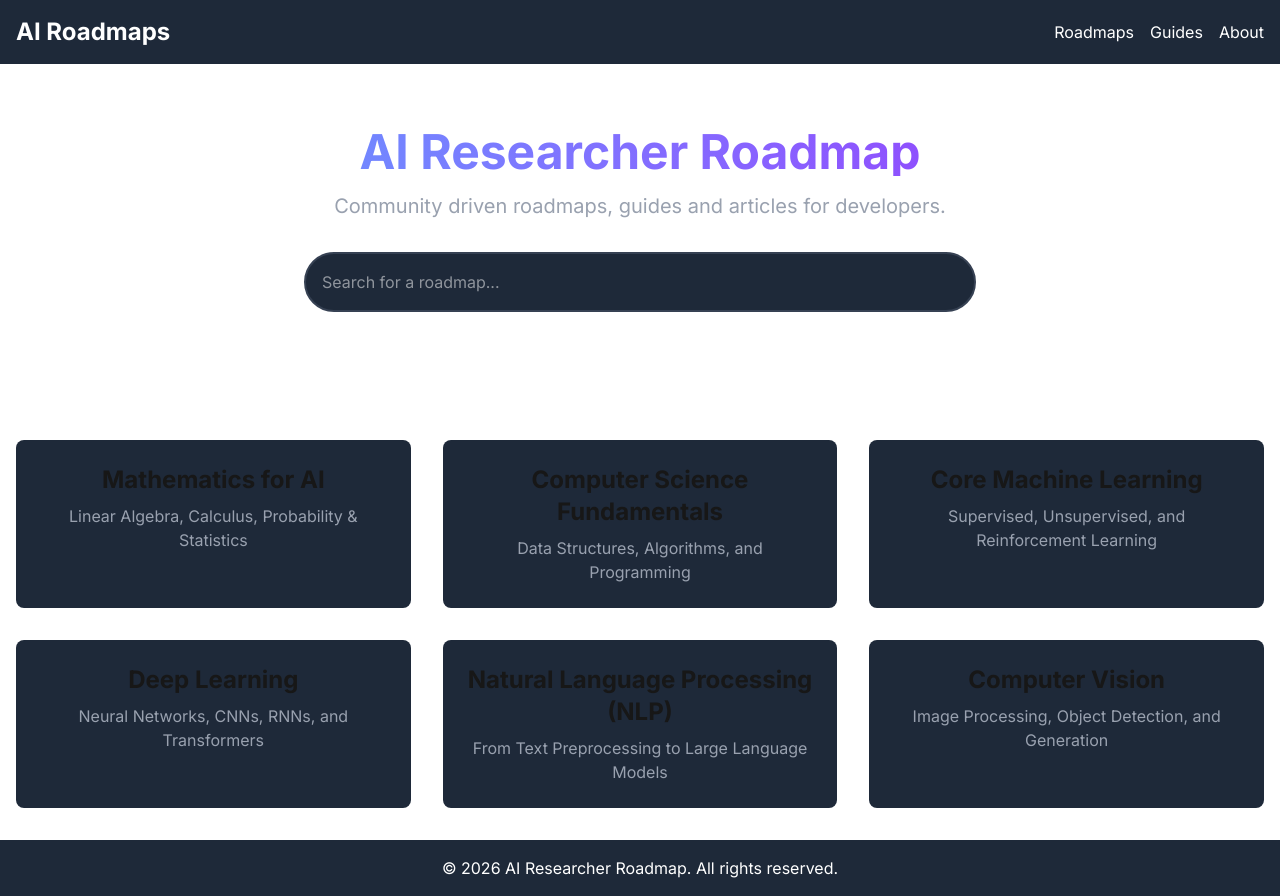
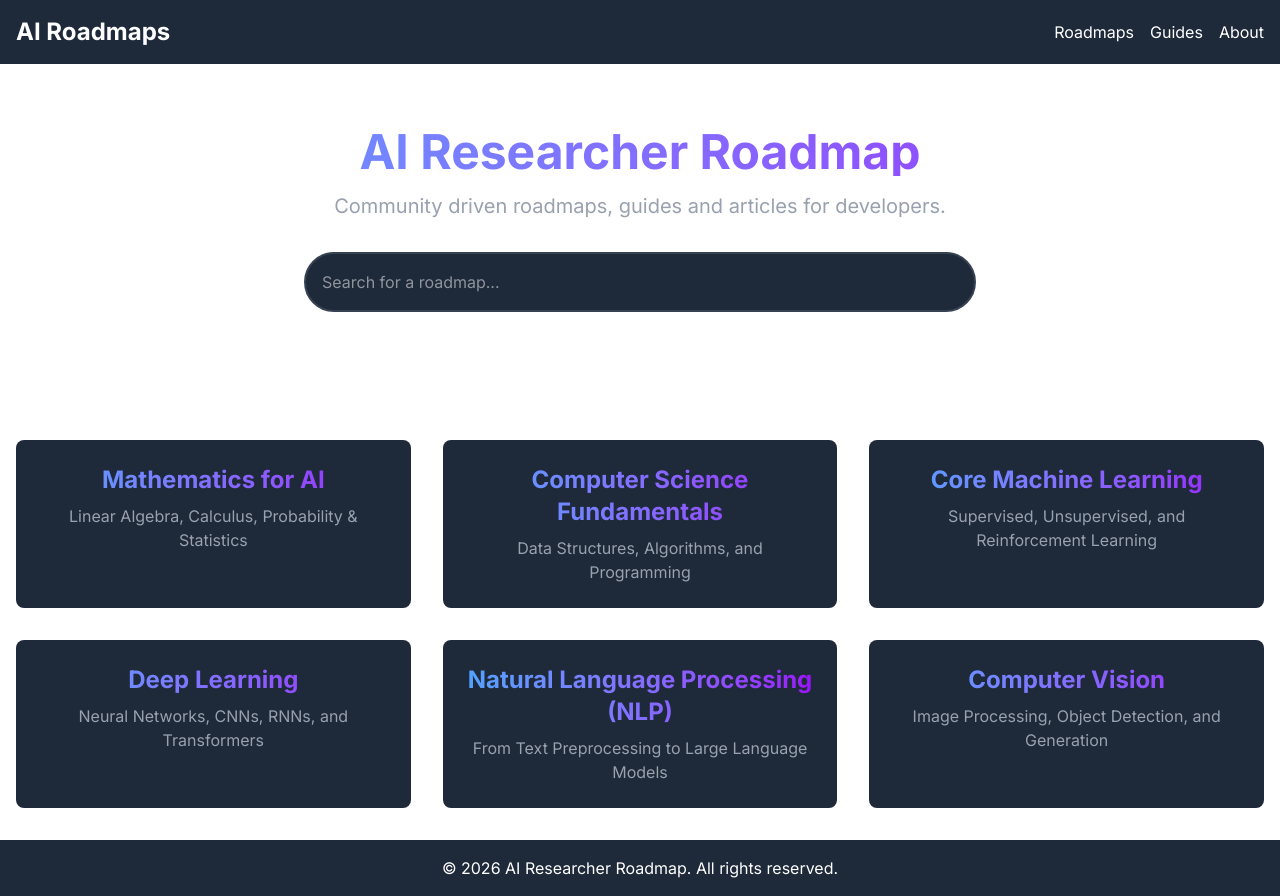
Before and after one commit to ishandutta2007/ai-researcher-roadmap-website, a Next.js app: page /ai-researcher-roadmap-website/ in a window 1280 px wide. Built offline with nearby package versions, Linux system fonts and the light colour scheme.

Commit message:
Apply gradient color to homepage h2 texts for readability

```diff
--- a/src/app/page.tsx
+++ b/src/app/page.tsx
@@ -31,7 +31,7 @@
         {roadmaps.map((roadmap) => (
           <Link key={roadmap.slug} href={`/roadmaps/${roadmap.slug}`}>
             <div className="bg-gray-800 p-6 rounded-lg text-center h-full hover:bg-gray-700 transition-colors">
-              <h2 className="text-2xl font-bold mb-2">{roadmap.title}</h2>
+              <h2 className="text-2xl font-bold mb-2 bg-clip-text text-transparent bg-gradient-to-r from-blue-400 to-purple-600">{roadmap.title}</h2>
               <p className="text-gray-400">{roadmap.description}</p>
             </div>
           </Link>
```
